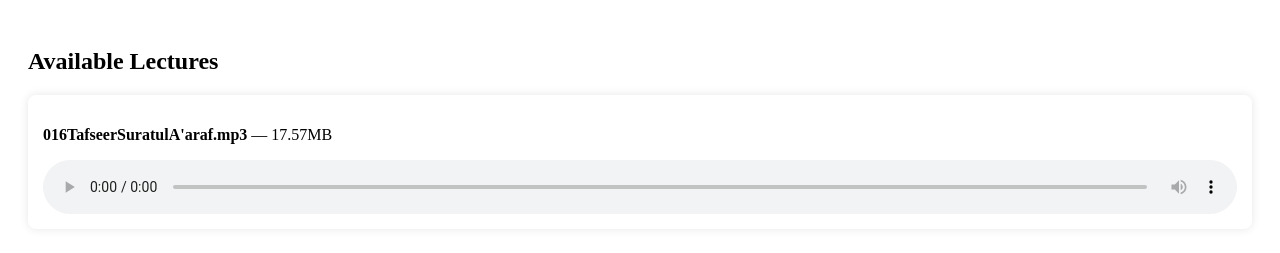
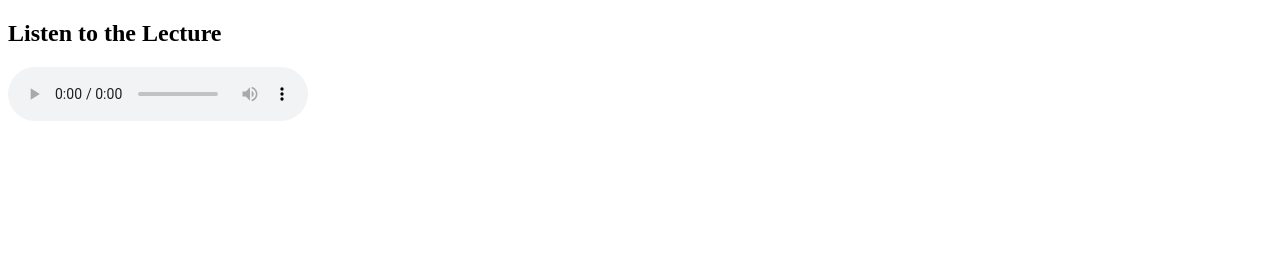
Before and after one commit to Abuzarrimaina/NURULHUDAH-, a plain HTML site: page lectures.html in a window 1280 px wide. Drawn offline with Linux system fonts and the light colour scheme.

Commit message:
Update lectures.html

```diff
--- a/lectures.html
+++ b/lectures.html
@@ -1,10 +1,13 @@
-<section style="padding: 20px;">
-  <h2>Available Lectures</h2>
-  <div style="background: #ffffff; padding: 15px; border-radius: 8px; box-shadow: 0 0 10px rgba(0,0,0,0.1); margin-top: 15px;">
-    <p><strong>016TafseerSuratulA'araf.mp3</strong> — 17.57MB</p>
-    <audio controls style="width: 100%;">
-      <source src="016 Tafseer Suratul A'araf.mp3" type="audio/mpeg">
-      Your browser does not support the audio element.
-    </audio>
-  </div>
-</section>
+<!DOCTYPE html>
+<html>
+<head>
+  <title>Nurul Hudah Lecture</title>
+</head>
+<body>
+  <h2>Listen to the Lecture</h2>
+  <audio controls>
+    <source src="https://github.com/Abuzarrimaina/NURULHUDAH-/raw/refs/heads/main/062%20Adda%20u%20Waddawa.mp3" type="audio/mpeg">
+    Your browser does not support the audio element.
+  </audio>
+</body>
+</html>
```
